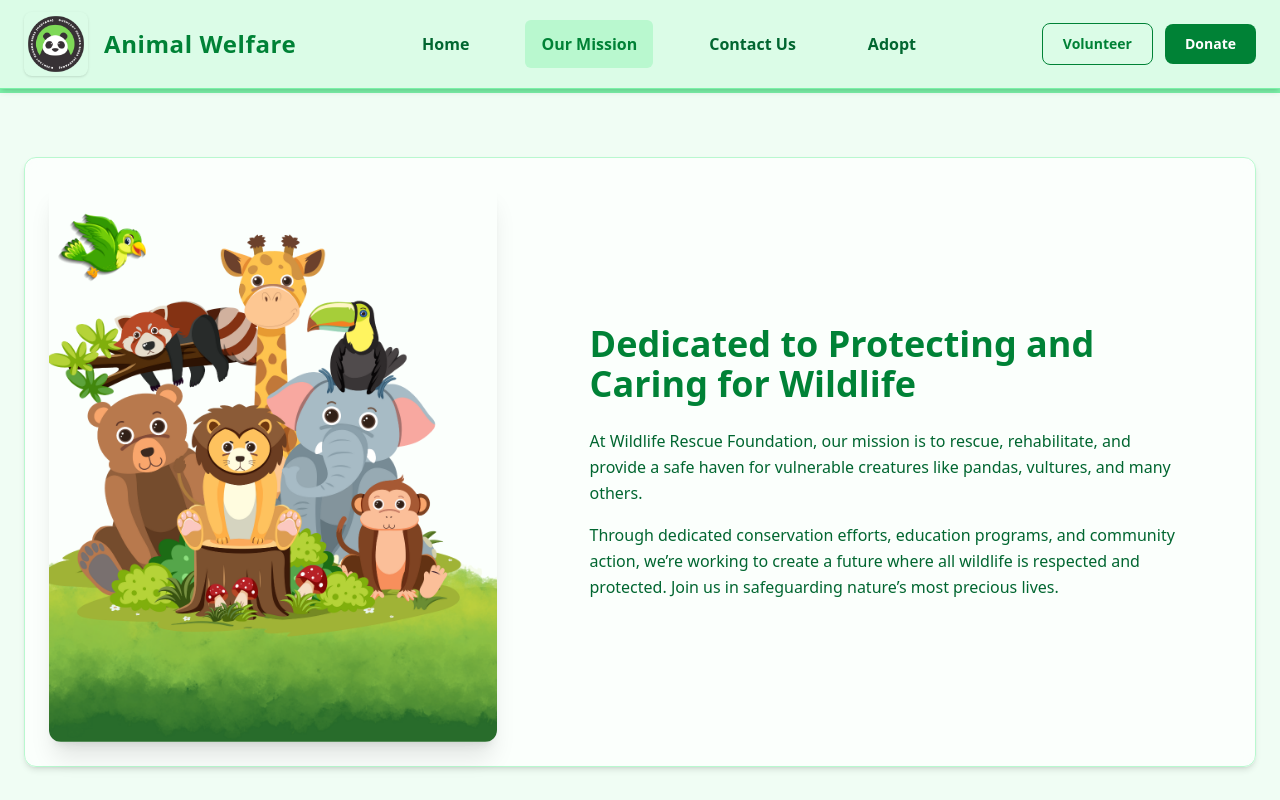
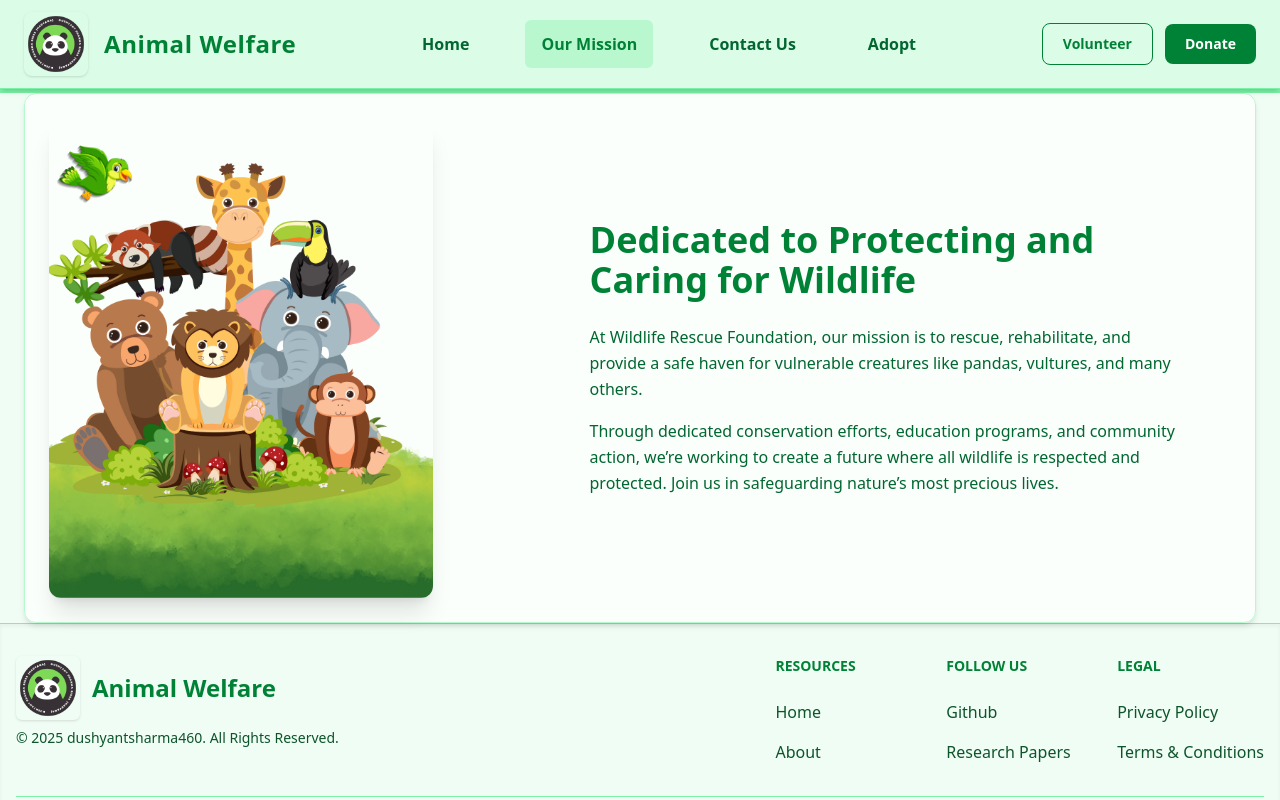
Before and after one commit to dushyantsharma460/Rounting-WildLife, a React (Vite) app: page /about in a window 1280 px wide. Shown: the top 800 px of the page. Built offline with nearby package versions, Linux system fonts and the light colour scheme.

Commit message:
Update About.jsx

```diff
--- a/src/components/About/About.jsx
+++ b/src/components/About/About.jsx
@@ -1,6 +1,6 @@
 export default function About() {
     return (
-        <div className="py-16 bg-green-50 border-t-4 border-green-300">
+        <div className="bg-green-50 border-t-4 border-green-300">
             <div className="container m-auto px-6 text-green-900 md:px-12 xl:px-6">
                 <div className="space-y-6 md:space-y-0 md:flex md:gap-6 lg:items-center lg:gap-12 p-6 rounded-xl border border-green-200 shadow-md bg-white/70 backdrop-blur">
                     {/* Left Image */}
@@ -8,7 +8,7 @@ export default function About() {
                         <img
                             src="/About.png"
                             alt="Panda and Vulture"
-                            className="rounded-xl shadow-xl w-112"
+                            className="rounded-xl shadow-xl w-96"
                         />
                     </div>
 
```
